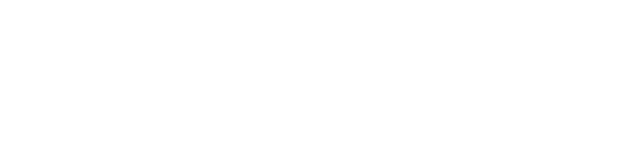
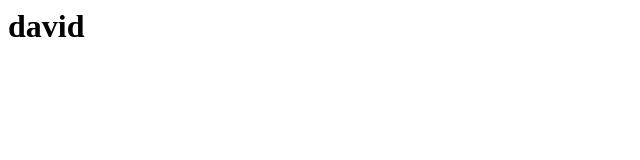
Before and after one commit to lidiavatland81-art/test, a plain HTML site: page index.html in a window 1280 px wide. Shown: the whole page, without its empty margins (0-640 px from the left). Drawn offline with Linux system fonts and the light colour scheme.

Commit message:
Update index.html

```diff
--- a/index.html
+++ b/index.html
@@ -5,6 +5,6 @@
     <title>Document</title>
 </head>
 <body>
-
+    <h1>david</h1>
 </body>
 </html>
```
